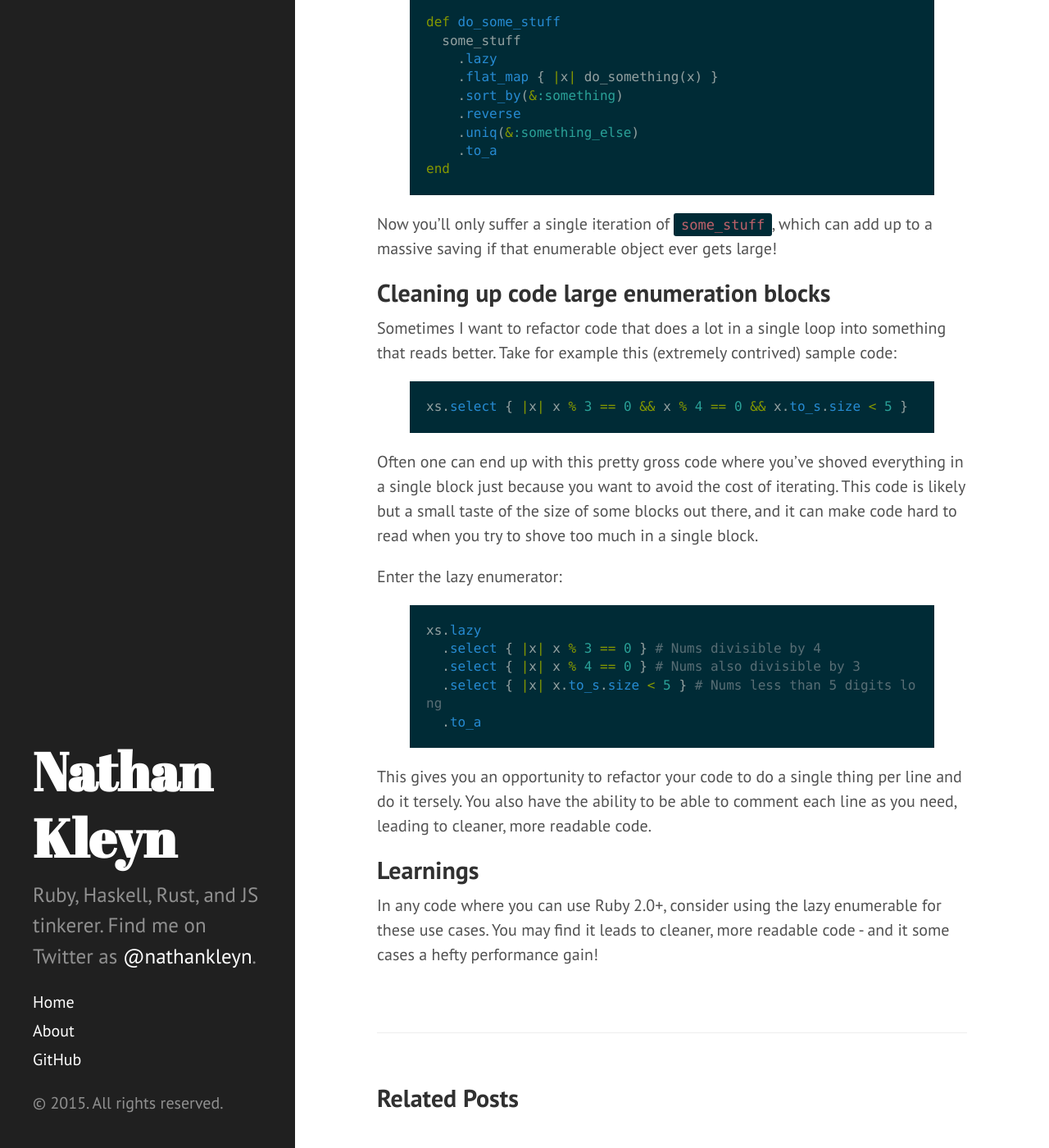
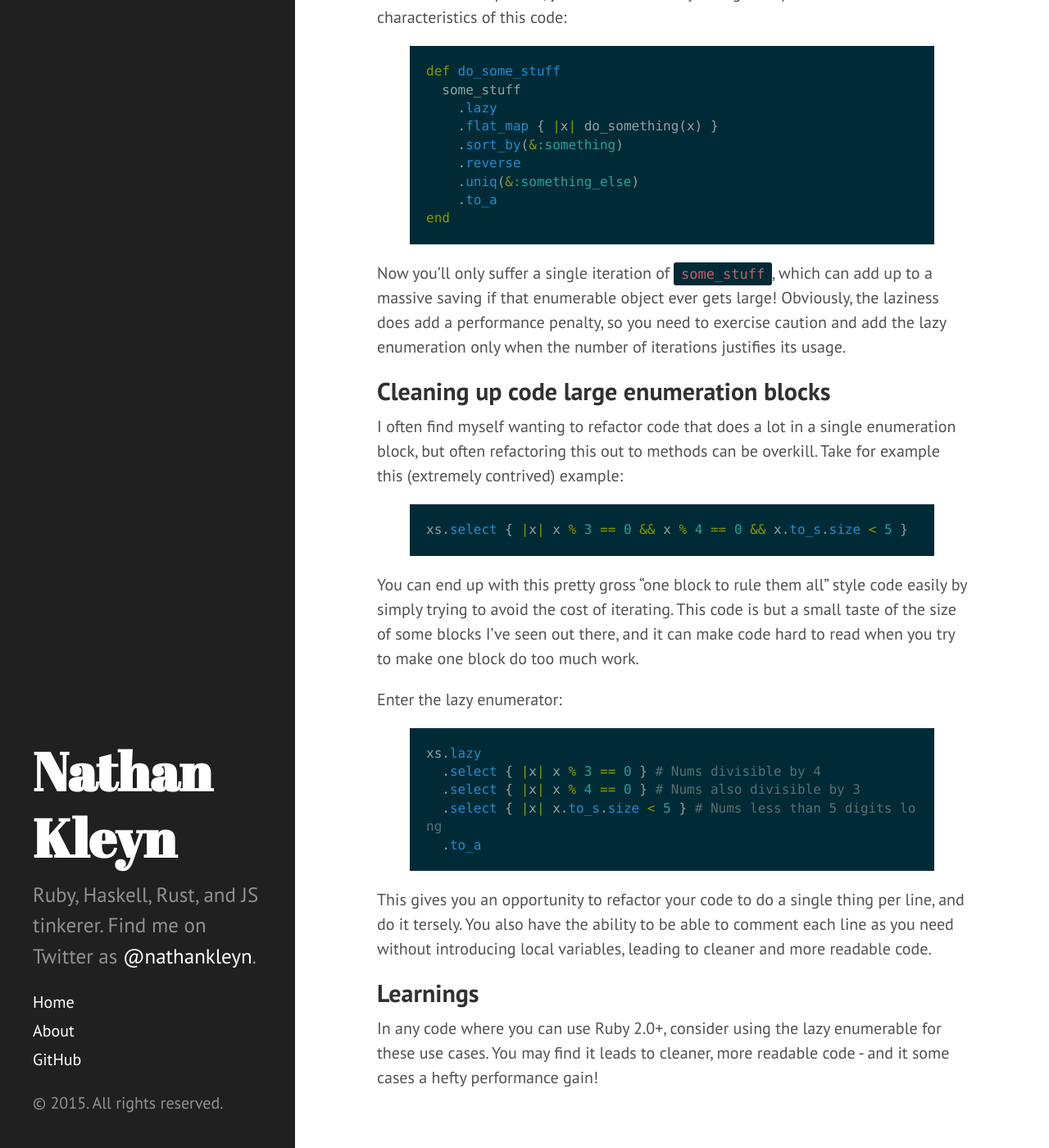
Before and after one commit to nathankleyn/nathankleyn.github.io, a Jekyll site: the page built from _posts/2015-02-20-using-lazy-enumerator-in-ruby.md, in a window 1280 px wide and 1400 px high, scrolled down 998 px. Shown: the whole window at 82% size. Built offline with Jekyll 4.4.1, drawn with Linux system fonts in a browser that asks for light colours; Markdown is read by kramdown in place of the engine named in the settings; some of the changed text lies outside the part shown.

Commit message:
Grammar changes to lazy enumerator post.

```diff
--- a/_posts/2015-02-20-using-lazy-enumerator-in-ruby.md
+++ b/_posts/2015-02-20-using-lazy-enumerator-in-ruby.md
@@ -7,12 +7,12 @@
 
 I'm finding there are two main circumstances in which I'm using this feature:
 
-* **Speeding up code where multiple iterations of the dataset is unavoidable with strict enumerations.** This is the obvious "poster-child" use case for this feature.
-* **Cleaning up code that does a lot in a single iteration.** This is somewhat surprising to me, as I always thought up until this point that Ruby's enumerator syntax was as good as it could get compared to most other languages.
+* **Speeding up code where multiple iterations of the dataset is unavoidable when using strict enumerations.** This is the obvious "poster-child" use case for this feature, whereby multiple iterations can be magically optimised into a single iteration.
+* **Cleaning up code that does a lot in a single iteration.** This somewhat surprised me, as I always thought that Ruby's enumerator syntax was about as good gets, or at least certainly compared to most other languages.
 
 ## Speeding up multiple iterations
 
-In versions of Ruby without the lazy enumerator, sometimes you had to suffer the penalty of multiple iterations because you needed to use multiple enumerator methods:
+In versions of Ruby without the lazy enumerator, sometimes you have to suffer the penalty of multiple iterations because you need to use multiple enumerator methods:
 
 {% highlight ruby %}
 def do_some_stuff
@@ -38,17 +38,17 @@
 end
 {% endhighlight %}
 
-Now you'll only suffer a single iteration of `some_stuff`, which can add up to a massive saving if that enumerable object ever gets large!
+Now you'll only suffer a single iteration of `some_stuff`, which can add up to a massive saving if that enumerable object ever gets large! Obviously, the laziness does add a performance penalty, so you need to exercise caution and add the lazy enumeration only when the number of iterations justifies its usage.
 
 ## Cleaning up code large enumeration blocks
 
-Sometimes I want to refactor code that does a lot in a single loop into something that reads better. Take for example this (extremely contrived) sample code:
+I often find myself wanting to refactor code that does a lot in a single enumeration block, but often refactoring this out to methods can be overkill. Take for example this (extremely contrived) example:
 
 {% highlight ruby %}
 xs.select { |x| x % 3 == 0 && x % 4 == 0 && x.to_s.size < 5 }
 {% endhighlight %}
 
-Often one can end up with this pretty gross code where you've shoved everything in a single block just because you want to avoid the cost of iterating. This code is likely but a small taste of the size of some blocks out there, and it can make code hard to read when you try to shove too much in a single block.
+You can end up with this pretty gross "one block to rule them all" style code easily by simply trying to avoid the cost of iterating. This code is but a small taste of the size of some blocks I've seen out there, and it can make code hard to read when you try to make one block do too much work.
 
 Enter the lazy enumerator:
 
@@ -60,7 +60,7 @@
   .to_a
 {% endhighlight %}
 
-This gives you an opportunity to refactor your code to do a single thing per line and do it tersely. You also have the ability to be able to comment each line as you need, leading to cleaner, more readable code.
+This gives you an opportunity to refactor your code to do a single thing per line, and do it tersely. You also have the ability to be able to comment each line as you need without introducing local variables, leading to cleaner and more readable code.
 
 ## Learnings
 
```
